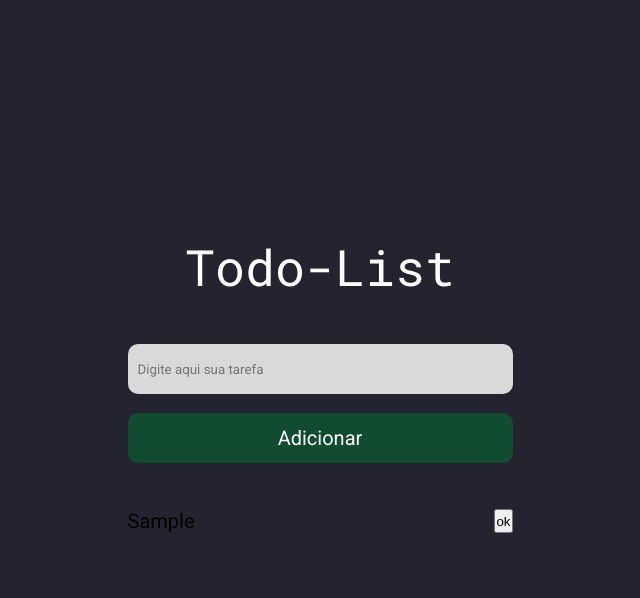
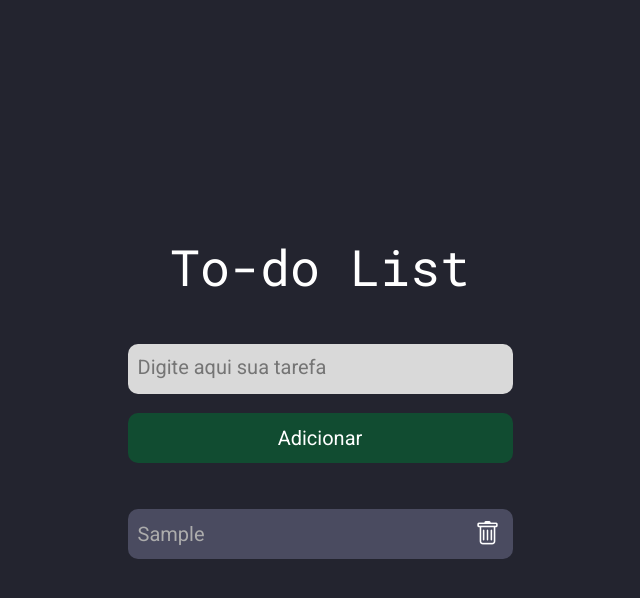
Before and after one commit to EduardoRibeiroXavier/Todo-List, a website: page src/index.html in a window 1280 px wide. Both pictures are taken after typing "Sample" into the empty fields and a click on the button "Adicionar". Shown: the whole page, without its empty margins (320-960 px from the left). Drawn offline with nearby package versions, Linux system fonts and the light colour scheme.

Commit message:
To-do List

```diff
--- /dev/null
+++ b/package.json
@@ -0,0 +1,5 @@
+{
+  "dependencies": {
+    "bootstrap-icons": "^1.10.3"
+  }
+}
--- a/src/index.html
+++ b/src/index.html
@@ -5,15 +5,15 @@
     <meta http-equiv="X-UA-Compatible" content="IE=edge" />
     <meta name="viewport" content="width=device-width, initial-scale=1.0" />
     <link rel="stylesheet" href="style.css" />
-    <title>Todo-List</title>
+    <title>To-do-List</title>
   </head>
   <body>
-    <h1>Todo-List</h1>
+    <h1>To-do List</h1>
     <div class="container">
       <input id="input-text" type="text" placeholder="Digite aqui sua tarefa" />
       <button onclick="NewTask()" class="Add-tasks">Adicionar</button>
     </div>
-    <div class="container-body">
+    <div id="container-body" class="container-body">
       <ol class="todo-list" id="todo-list"></ol>
     </div>
     <script src="index.js"></script>
--- a/src/index.js
+++ b/src/index.js
@@ -10,8 +10,10 @@ function ValidadeIfNewTask(){
 
 function NewTask() {
   let input = document.getElementById("input-text");
+  input.style.border = ''
   // Validação do input
   if (!input.value) {
+    input.style.border = '1px solid red'
     alert("Digite algo para ser adicionado");
   }
   else if(ValidadeIfNewTask()) {
@@ -34,7 +36,7 @@ function showValues() {
   let list = document.getElementById("todo-list");
   list.innerHTML = ''
   for (let i = 0; i < values.length; i++) {
-    list.innerHTML += `<li>${values[i]["name"]}<button id='btn-ok' onclick = 'RemoveItem("${values[i]["name"]}")'>ok</button></li>`;
+    list.innerHTML += `<li>${values[i]["name"]}<button id='btn-ok' onclick = 'RemoveItem("${values[i]["name"]}")'><i class="bi bi-trash"></i></button></li>`;
   }
 }
 function RemoveItem(data) {
--- a/src/style.css
+++ b/src/style.css
@@ -1,10 +1,12 @@
 @import url("https://fonts.googleapis.com/css2?family=Roboto&family=Roboto+Mono:wght@400;700&display=swap");
+@import url("https://cdn.jsdelivr.net/npm/bootstrap-icons@1.10.3/font/bootstrap-icons.css");
 
 :root {
   --Gray-background: #23242f;
   --Green-button: #149650;
   --Li-background: #4a4b60;
   --Input-tasks: #d9d9d9;
+  --font-color-input: #ACACAC;
 }
 
 * {
@@ -47,6 +49,7 @@ input {
 }
 
 input::placeholder {
+  font-size: 20px;
 }
 
 input:focus {
@@ -88,10 +91,30 @@ input:focus {
 }
 
 .todo-list li {
+  background-color: var(--Li-background);
+  max-width: 385px;
+  min-height: 50px;
   display: flex;
   justify-content: space-between;
   list-style: none;
+  align-items: center;
+  padding-left: 10px;
   font-size: 20px;
   font-family: "Roboto", sans-serif;
   text-transform: capitalize;
+  border-radius: 10px;
+  color: var(--font-color-input);
 }
+
+#btn-ok {
+  width: 50px;
+  height: 50px;
+  background-color: transparent;
+  border: none;
+}
+
+#btn-ok i {
+  font-size: 25px;
+  color: white;
+  cursor: pointer;
+}
```
Also changed, not shown: 1 other file.
